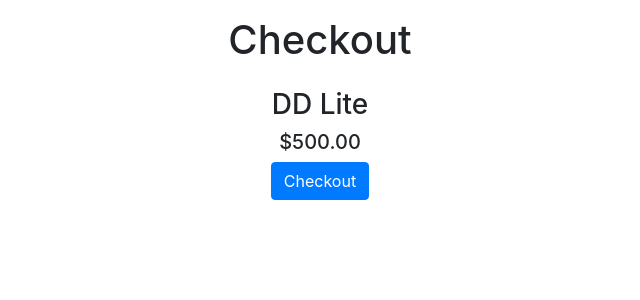
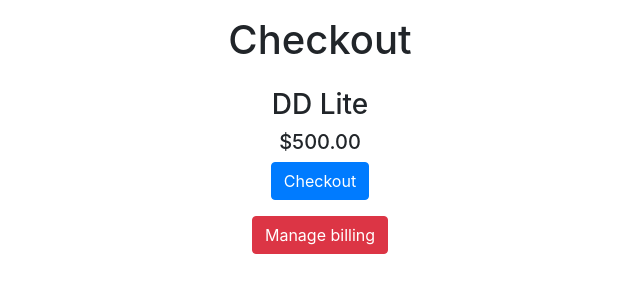
Before and after one commit to PraneethKarnena/django-stripe, a Django app: page /checkout/ in a window 1280 px wide. Shown: the top 300 px of the page, without its empty margins (320-960 px from the left). Run offline with Django 3.2, Linux system fonts and the light colour scheme; the visitor is signed in with stand-in values (Sample User, id 1); some libraries are stand-ins or nearby versions.

```diff
--- a/payments/templates/payments/checkout.html
+++ b/payments/templates/payments/checkout.html
@@ -36,6 +36,13 @@
                 </section>
             </div>
         </div>
+
+        <div class="row mt-3">
+            <div class="col-lg-4"></div>
+            <div class="col-lg-4 text-center">
+                <a href="{% url 'billing' %}" class="btn btn-danger">Manage billing</a>
+            </div>
+        </div>
     </div>
     <script type="text/javascript">
         // Create an instance of the Stripe object with your publishable API key
--- a/payments/urls.py
+++ b/payments/urls.py
@@ -10,6 +10,7 @@ urlpatterns = [
 
     path('session/', views.create_checkout_session, name='session'),
     path('checkout/', views.checkout, name='checkout'),
+    path('billing/', views.manage_billing, name='billing'),
 
     path('message/', views.show_message, name='message'),
 ]
--- a/payments/views.py
+++ b/payments/views.py
@@ -70,3 +70,12 @@ def show_message(request):
 @login_required
 def checkout(request):
     return render(request, 'payments/checkout.html', {'STRIPE_PUBLISHABLE_KEY': settings.STRIPE_PUBLISHABLE_KEY})
+
+
+@login_required
+def manage_billing(request):
+    session = stripe.billing_portal.Session.create(
+        customer='cus_J8C20GxZyUtC7a',
+        return_url=f'http://{request.META["HTTP_HOST"]}{reverse("checkout")}',
+    )
+    return HttpResponseRedirect(session.url)
```
